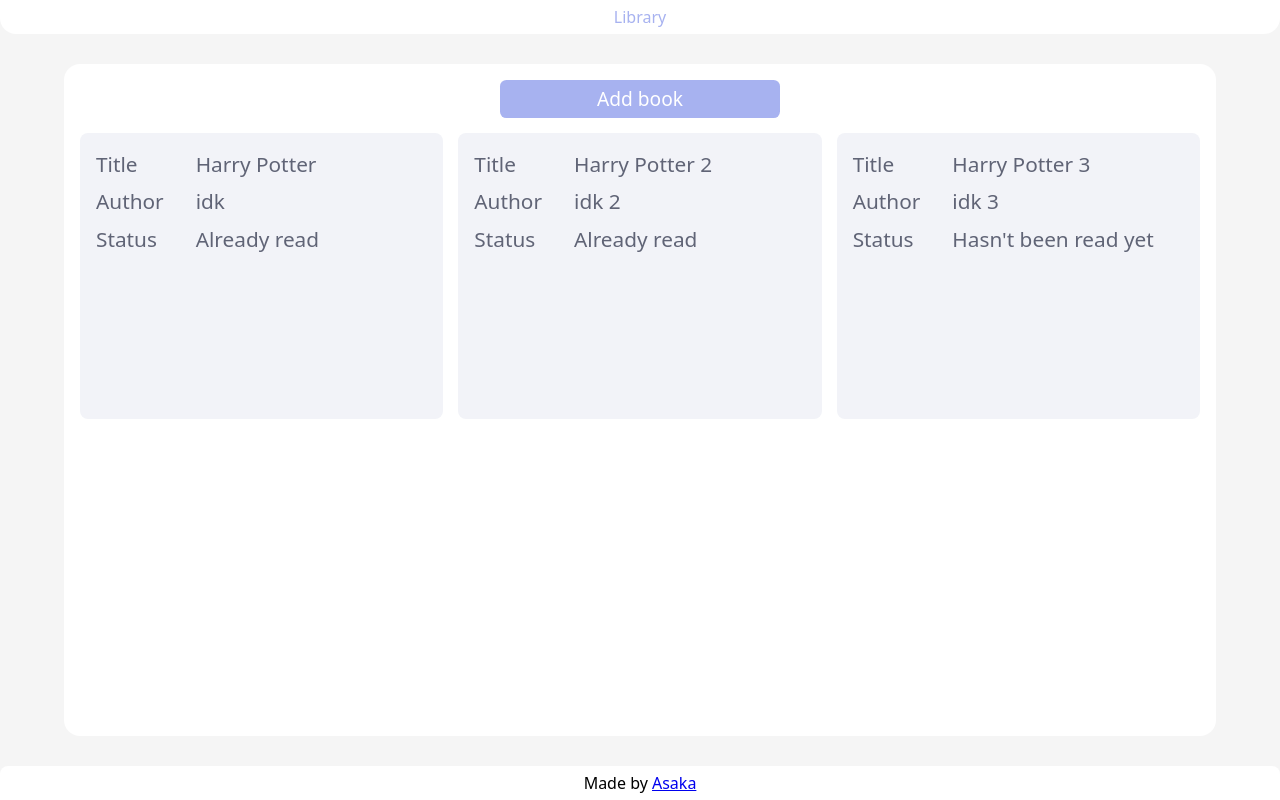
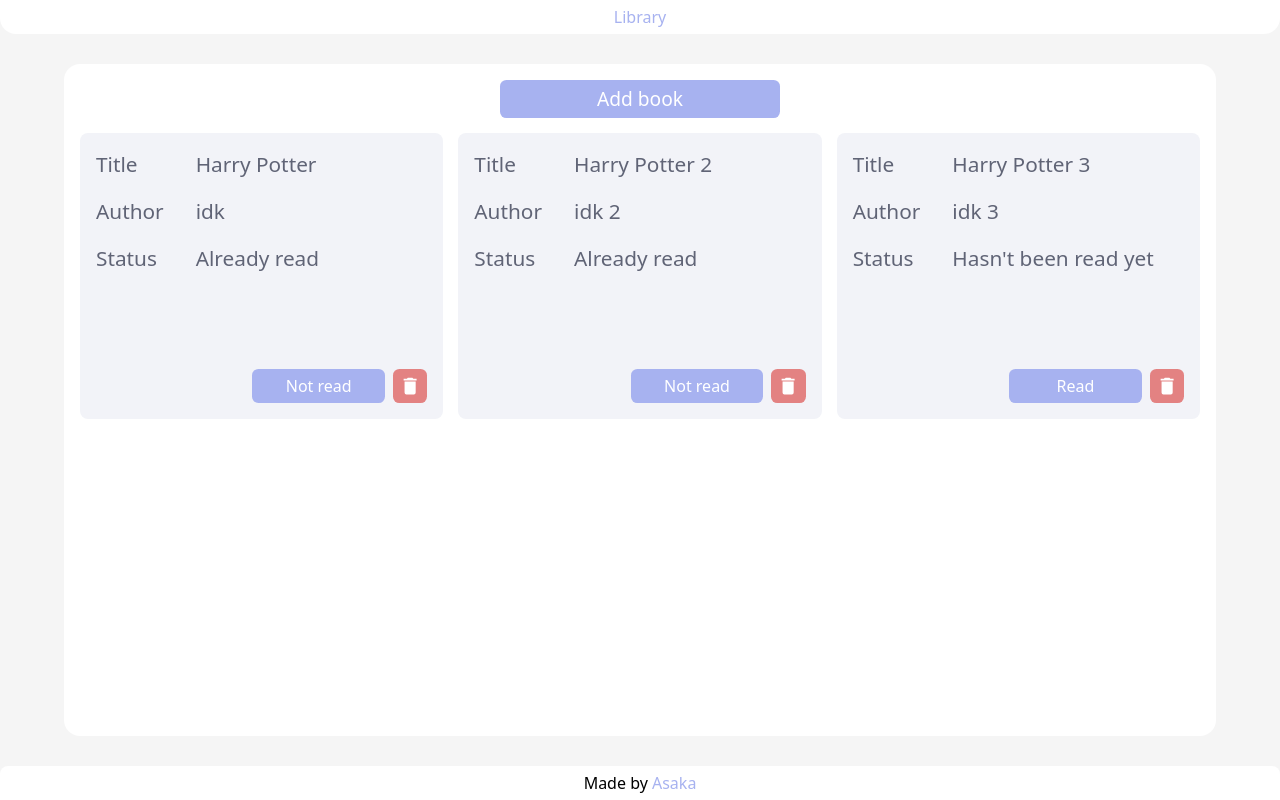
Before and after one commit to AsakaJX/Library_top, a website with bundled scripts: page index.html in a window 1280 px wide. Built offline with nearby package versions, Linux system fonts and the light colour scheme.

Commit message:
feat: add books management, finished styling

```diff
--- a/frontend/main.js
+++ b/frontend/main.js
@@ -19,7 +19,62 @@
   const bookChild = document.createElement('li');
 
   bookChild.setAttribute('id', elem.id);
-  bookChild.innerHTML = `<div class="book-legend"><p>Title</p><p>Author</p><p>Status</p></div><div class="book-info"><p class='book-title'>${elem.title}</p><p class='book-author'>${elem.author}</p><p class='book-status'>${elem.isRead ? 'Already read' : "Hasn't been read yet"}</p></div>`;
+
+  // adding book info elements
+  bookChild.innerHTML = `<div id="book-main-container"><p class="book-title-label">Title</p><p class="book-author-label">Author</p><p class="book-status-label">Status</p><p class='book-title'>${elem.title}</p><p class='book-author'>${elem.author}</p><p class='book-status'>${elem.isRead ? 'Already read' : "Hasn't been read yet"}</p></div>`;
+
+  // adding book management button elements
+  bookChild.innerHTML += `<div class="book-buttons-container"><button class="book-read-button">${elem.isRead ? 'Not read' : 'Read'}</button><button class="book-remove-button"><svg xmlns="http://www.w3.org/2000/svg" viewBox="0 0 24 24"><title>delete</title><path d="M19,4H15.5L14.5,3H9.5L8.5,4H5V6H19M6,19A2,2 0 0,0 8,21H16A2,2 0 0,0 18,19V7H6V19Z" /></svg></button></div>`;
 
   booksList.appendChild(bookChild);
 });
+
+// Book management logic
+
+const bookRemoveBtn = document.querySelectorAll(
+  '#book-list li .book-buttons-container .book-remove-button'
+);
+
+bookRemoveBtn.forEach((item) => {
+  item.addEventListener('click', (event) => {
+    let parent = event.target;
+
+    while (String(parent.tagName).toLowerCase() !== 'li') {
+      parent = parent.parentElement;
+    }
+
+    parent.remove();
+  });
+});
+
+const bookStatusBtn = document.querySelectorAll(
+  '#book-list li .book-buttons-container .book-read-button'
+);
+
+bookStatusBtn.forEach((item) => {
+  item.addEventListener('click', (event) => {
+    let parent = event.target;
+
+    while (String(parent.tagName).toLowerCase() !== 'li') {
+      parent = parent.parentElement;
+    }
+
+    const uuid = parent.getAttribute('id');
+
+    library.forEach((element) => {
+      if (element.id === uuid) {
+        element.isRead = !element.isRead;
+
+        const elemStatus = document
+          .getElementById(uuid)
+          .querySelector('.book-status');
+        elemStatus.textContent = `${element.isRead ? 'Already read' : "Hasn't been read yet"}`;
+
+        const elemIsReadButton = document
+          .getElementById(uuid)
+          .querySelector('.book-read-button');
+        elemIsReadButton.textContent = `${element.isRead ? 'Not read' : 'Read'}`;
+      }
+    });
+  });
+});
--- a/style.css
+++ b/style.css
@@ -12,6 +12,8 @@
   --gap: 30px;
   --gap-half: calc(var(--gap) / 2);
   --accent: #a7b2f0;
+  --accent-medium: hsl(231, 71%, 85%);
+  --accent-light: hsl(231, 71%, 88%);
 }
 
 header {
@@ -48,6 +50,9 @@
   height: 100%;
   background-color: white;
 
+  min-width: min-content;
+  min-height: min-content;
+
   display: flex;
   flex-direction: column;
   gap: var(--gap-half);
@@ -81,13 +86,84 @@
   grid-auto-rows: 1fr;
 }
 
-.book-legend,
-.book-info {
-  display: flex;
-  flex-direction: column;
-  gap: 0.4rem;
+#book-main-container {
+  display: grid;
+  gap: 1rem 2rem;
+  grid-template-columns: 1fr 4fr;
 
   font-size: 1.3rem;
+}
+
+.book-title-label {
+  grid-column: 1 / 2;
+  grid-row: 1 / 2;
+}
+
+.book-author-label {
+  grid-column: 1 / 2;
+  grid-row: 2 / 3;
+}
+
+.book-status-label {
+  grid-column: 1 / 2;
+  grid-row: 3 / 4;
+}
+
+.book-buttons-container {
+  width: 100%;
+  display: flex;
+  justify-content: flex-end;
+  gap: 0.5rem;
+}
+
+.book-remove-button,
+.book-read-button {
+  right: 1rem;
+  bottom: 1rem;
+
+  background-color: var(--accent);
+  border: 0;
+  outline: 0;
+  color: white;
+  padding: 0.5rem;
+  border-radius: 0.4rem;
+
+  width: 40%;
+}
+
+.book-remove-button svg {
+  height: 100%;
+  fill: white;
+}
+
+.book-remove-button {
+  padding: 0.38rem;
+  background-color: hsl(0, 63%, 70%);
+  width: max-content;
+}
+
+#add-book-btn:hover,
+#add-book-btn:focus-visible,
+.book-read-button:hover,
+.book-read-button:focus-visible {
+  outline-offset: 2px;
+  outline: 1px solid var(--accent-light);
+}
+
+.book-read-button:active {
+  outline-offset: 1px;
+  outline: 1px solid var(--accent-medium);
+}
+
+.book-remove-button:hover,
+.book-remove-button:focus-visible {
+  outline-offset: 2px;
+  outline: 1px solid hsl(0, 63%, 83%);
+}
+
+.book-remove-button:active {
+  outline-offset: 1px;
+  outline: 1px solid hsl(0, 63%, 81%);
 }
 
 li {
@@ -97,6 +173,8 @@
   color: hsl(231, 10%, 42%);
   width: 100%;
   display: flex;
+  flex-direction: column;
+  justify-content: space-between;
   gap: 2rem;
 }
 
@@ -109,3 +187,18 @@
 
   padding: 0.3rem;
 }
+
+a {
+  outline: 0;
+  color: var(--accent);
+  text-decoration: none;
+}
+
+a:hover {
+  text-decoration: underline;
+}
+
+a:focus-visible {
+  border-radius: 0.2rem;
+  outline: 1px solid var(--accent-medium);
+}
```
